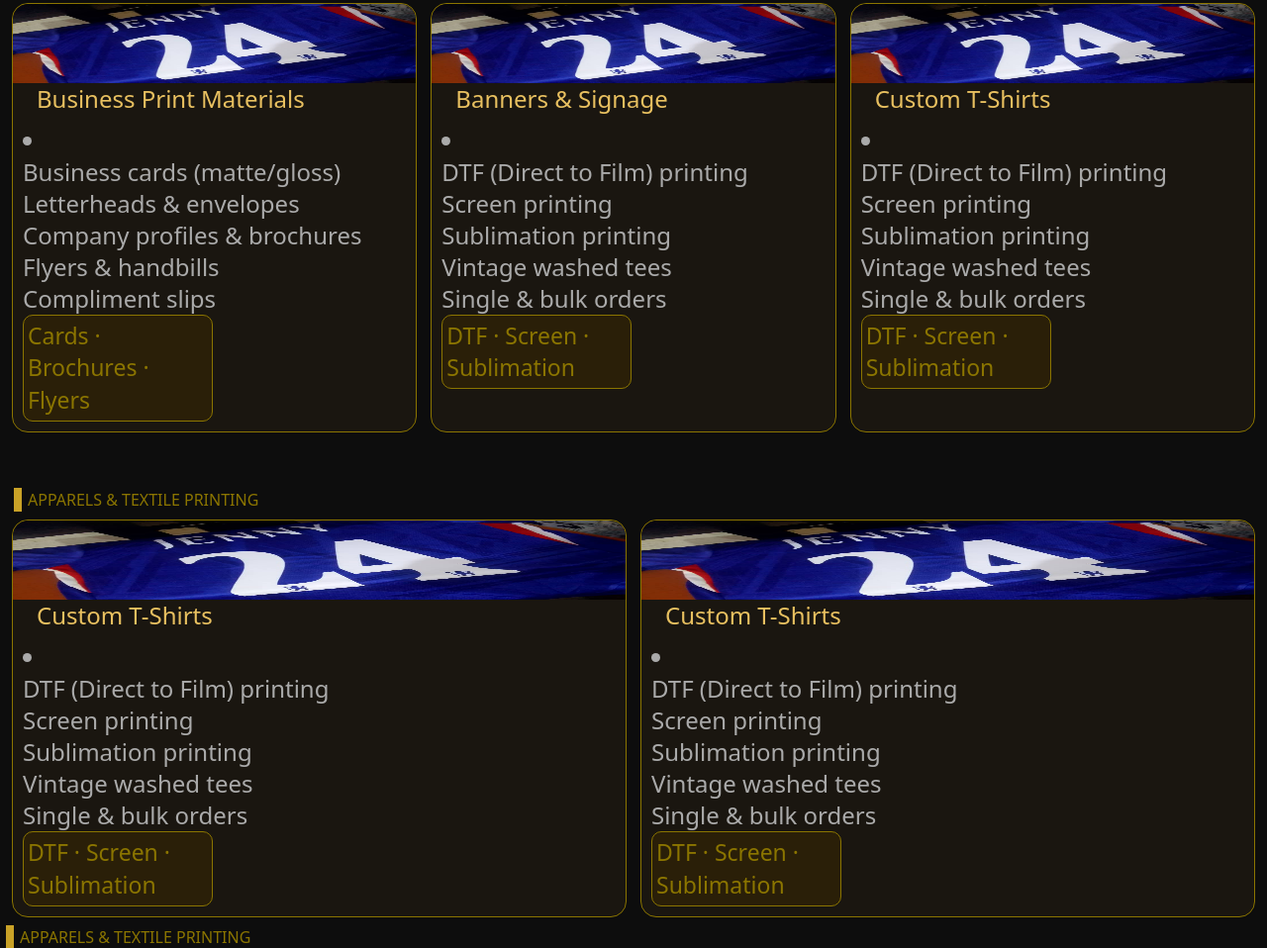
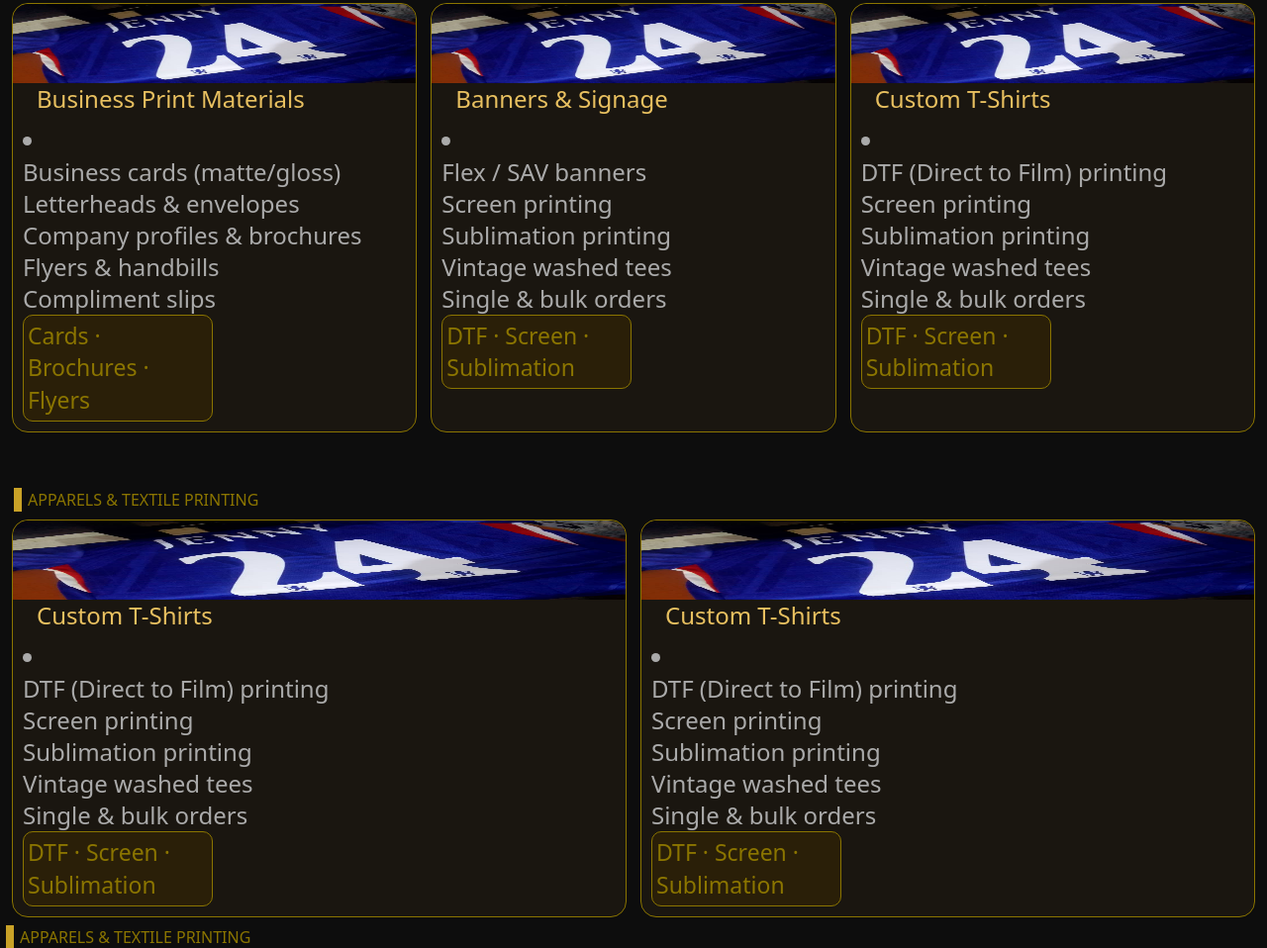
Before and after one commit to my-official-project/g.o-media-and-printing, a website: page services.html in a window 1280 px wide. Shown: the part 745-1703 px from the top of the page at 99% size. Drawn offline with Linux system fonts and the light colour scheme.

Commit message:
edit service info for fifth card

```diff
--- a/services.html
+++ b/services.html
@@ -151,7 +151,7 @@
                       <h3 class="text-[#e8c060] ml-3.5 text-[18px] font-extralight md:text-2xl lg:text-2xl">Banners & Signage</h3>
 
                 <li class="text-[#aaaaaa] text-[18px] mt-2.5 md:text-[19px] lg:text-2xl">
-                    <ul>DTF (Direct to Film) printing</ul>
+                    <ul>Flex / SAV banners</ul>
                     <ul>Screen printing</ul>
                     <ul>Sublimation printing</ul>
                     <ul>Vintage washed tees</ul>
```
